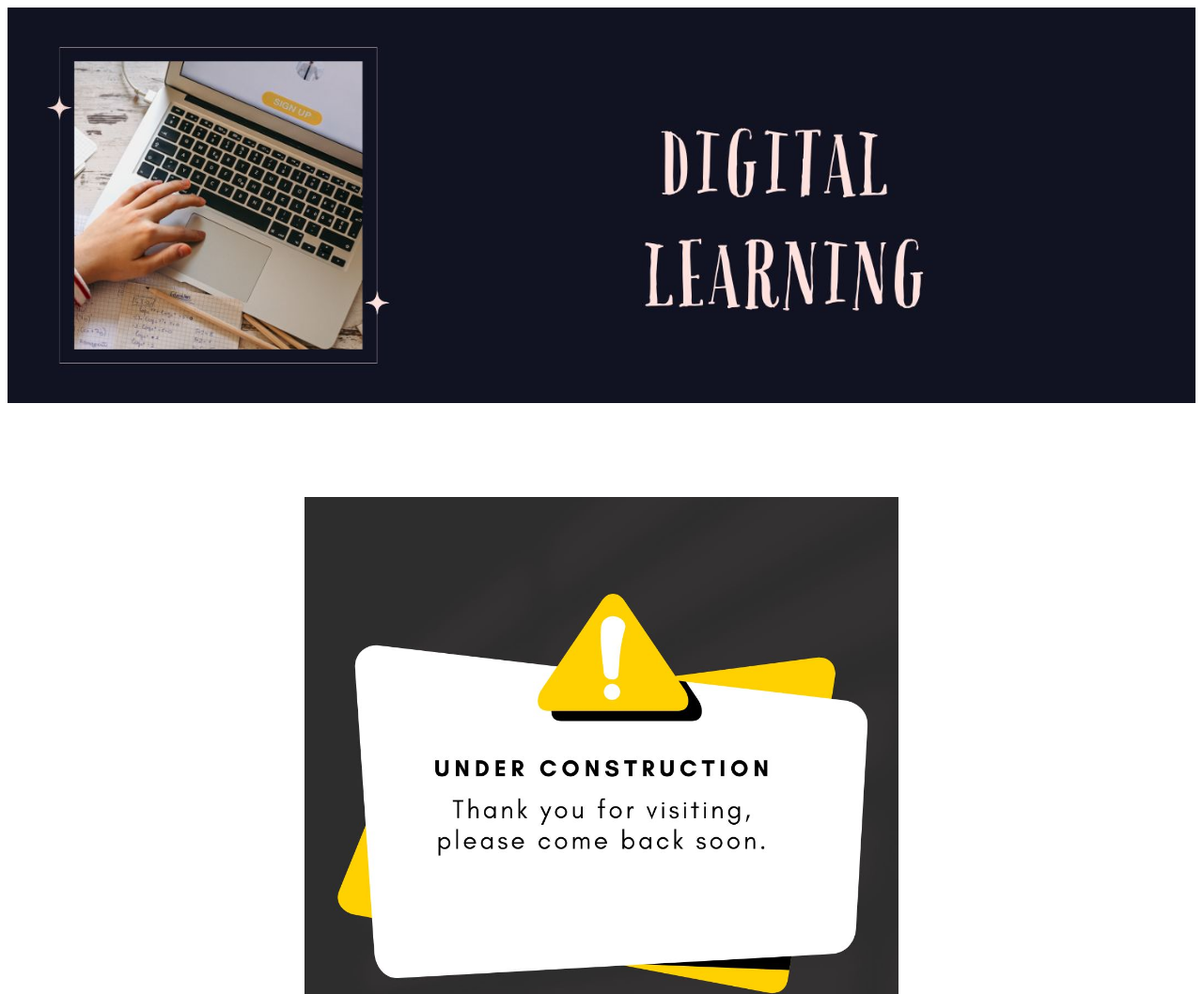
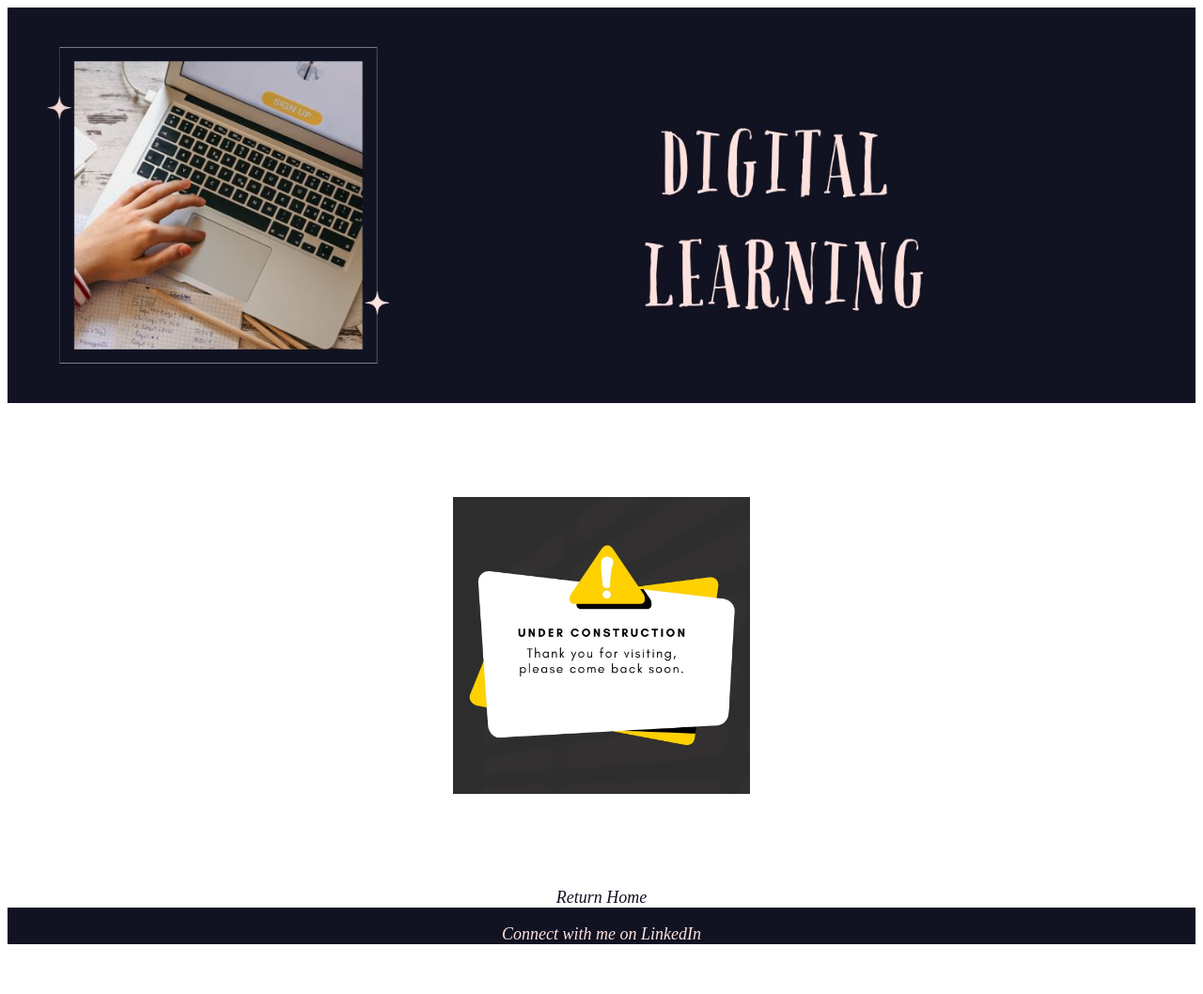
Before and after one commit to MatthewsMary/MaryPortfolio.github.io, a plain HTML site: page digital.html in a window 1280 px wide. Shown: the top 1058 px of the page at 94% size. After the commit the page ends 1013 px from the top, so only its background shows below. Drawn offline with Linux system fonts and the light colour scheme.

Commit message:
Add files via upload
Final update before presentation

```diff
--- a/digital.html
+++ b/digital.html
@@ -14,7 +14,7 @@
         <div class="intro">
         </div>
     </header>
-    <img src="assets/UnderConstruction.jpg" alt="UnderConstruction" class="center" style="width: 50%;">
+    <img src="assets/UnderConstruction.jpg" alt="UnderConstruction" class="center" style="width: 25%;">
 
     <div class="centered">
         <a href="index.html" class="home-link">Return Home</a>
```
Also changed, not shown: fcs.html (+1 -1 lines), resume.html (+1 -1 lines).
